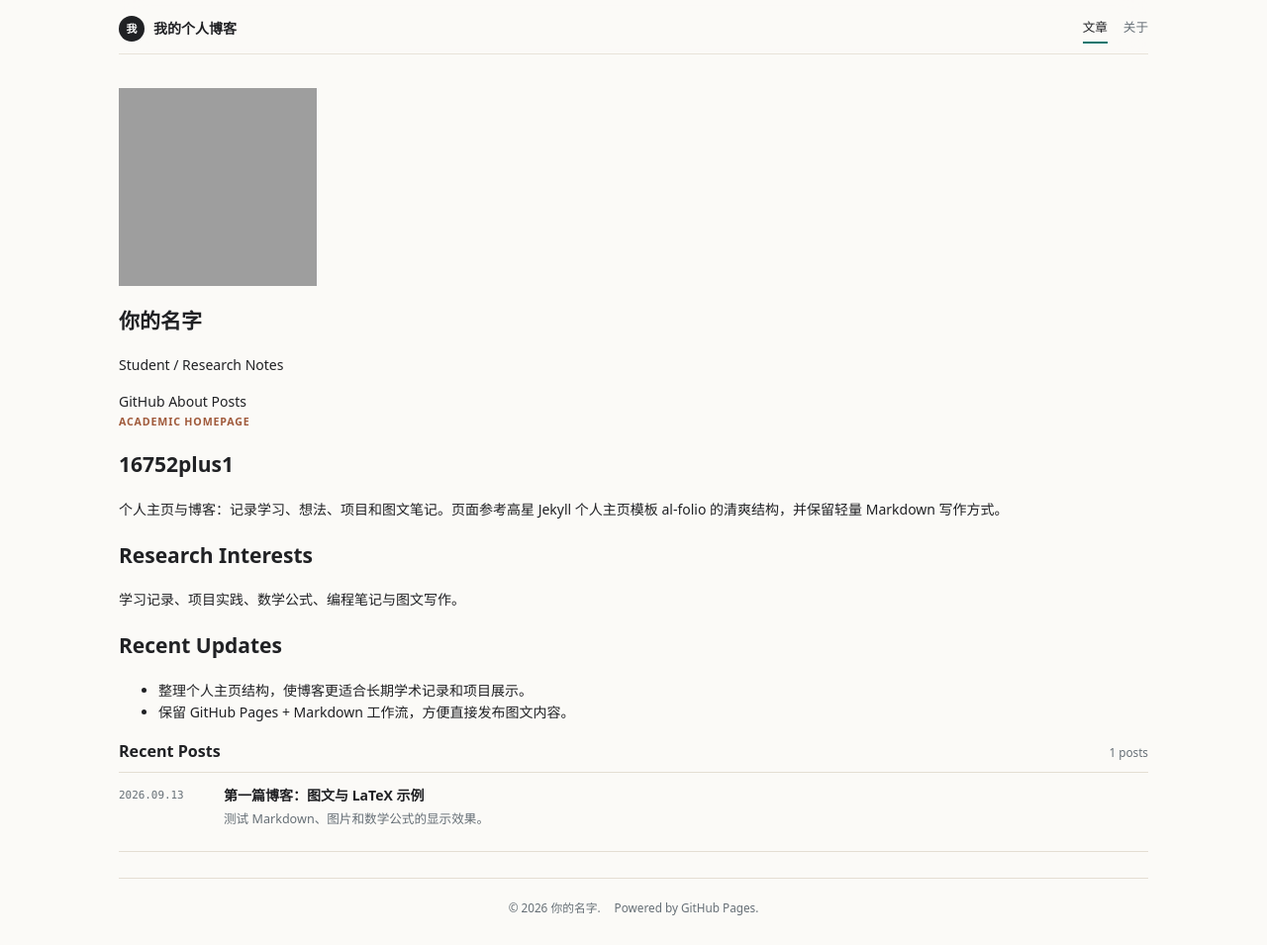
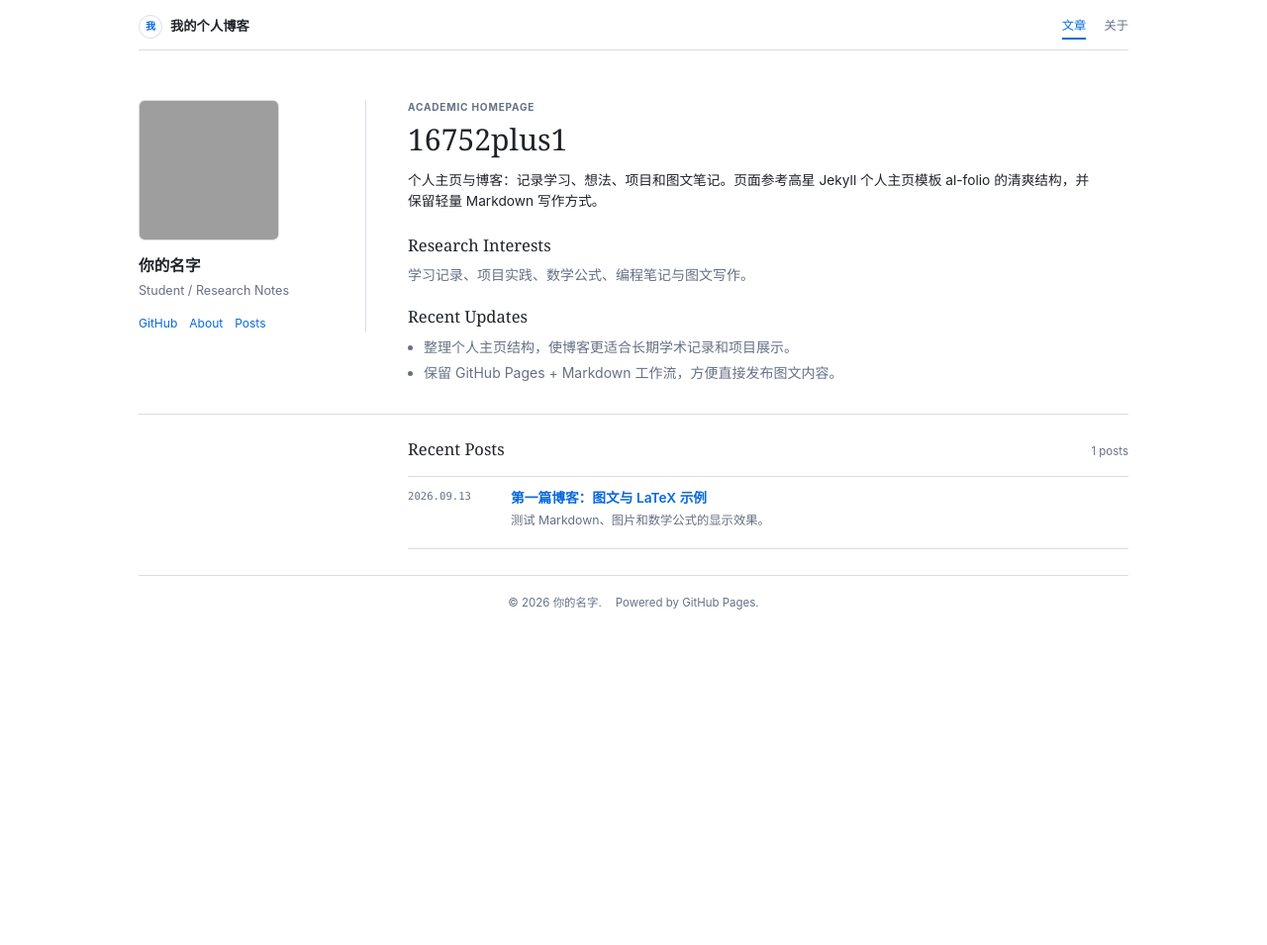
Before and after one commit to 16752plus1/16752plus1.github.io, a Jekyll site: the page built from index.md, in a window 1280 px wide and 955 px high. Shown: the whole window at 99% size. Built offline with Jekyll 4.4.1, drawn with Linux system fonts in a browser that asks for light colours; grey boxes are pictures that could not be loaded.

Commit message:
Update style.css

```diff
--- a/assets/css/style.css
+++ b/assets/css/style.css
@@ -1,35 +1,45 @@
 :root {
   color-scheme: light;
-  --bg: #fbfaf7;
+  --bg: #ffffff;
   --surface: #ffffff;
-  --soft: #f3f1ec;
-  --text: #202124;
-  --muted: #666f76;
-  --line: #e4ded3;
-  --accent: #0f766e;
-  --accent-soft: #dcefeb;
-  --link: #2563eb;
-  --warm: #a05a3b;
-  --shadow: 0 14px 34px rgba(33, 37, 41, .07);
+  --soft: #f7f7f7;
+  --text: #1f2328;
+  --muted: #667085;
+  --line: #d8dee4;
+  --accent: #0969da;
+  --accent-soft: #ddf4ff;
+  --code-bg: #f6f8fa;
+  --code-dark: #24292f;
 }
 
-* { box-sizing: border-box; }
+* {
+  box-sizing: border-box;
+}
 
-html { font-size: 14px; }
+html {
+  font-size: 14px;
+}
 
 body {
   margin: 0;
   min-height: 100vh;
   background: var(--bg);
   color: var(--text);
-  font-family: ui-sans-serif, system-ui, -apple-system, BlinkMacSystemFont, "Segoe UI", "Noto Sans SC", "Microsoft YaHei", sans-serif;
-  line-height: 1.62;
+  font-family: -apple-system, BlinkMacSystemFont, "Segoe UI", "Noto Sans SC", "Microsoft YaHei", Arial, sans-serif;
+  line-height: 1.58;
   letter-spacing: 0;
 }
 
-a { color: inherit; text-decoration: none; }
+a {
+  color: inherit;
+  text-decoration: none;
+}
 
-img { display: block; max-width: 100%; height: auto; }
+img {
+  display: block;
+  max-width: 100%;
+  height: auto;
+}
 
 .site-header {
   position: sticky;
@@ -39,134 +49,417 @@ img { display: block; max-width: 100%; height: auto; }
   align-items: center;
   justify-content: space-between;
   gap: 18px;
-  width: min(100% - 32px, 1040px);
+  width: min(100% - 32px, 1000px);
   margin: 0 auto;
-  padding: 14px 0 10px;
-  border-bottom: 1px solid rgba(228, 222, 211, .8);
-  background: rgba(251, 250, 247, .86);
-  backdrop-filter: blur(14px);
+  padding: 13px 0 10px;
+  border-bottom: 1px solid var(--line);
+  background: rgba(255, 255, 255, .94);
+  backdrop-filter: blur(12px);
 }
 
-.brand { display: inline-flex; align-items: center; gap: 9px; min-width: 0; font-weight: 700; }
+.brand {
+  display: inline-flex;
+  align-items: center;
+  gap: 8px;
+  min-width: 0;
+  color: var(--text);
+  font-size: .95rem;
+  font-weight: 650;
+}
 
 .brand-mark {
   display: grid;
-  width: 26px;
-  height: 26px;
+  width: 24px;
+  height: 24px;
   place-items: center;
+  border: 1px solid var(--line);
   border-radius: 50%;
-  background: var(--text);
-  color: #fff;
-  font-size: .78rem;
+  background: var(--surface);
+  color: var(--accent);
+  font-size: .72rem;
   font-weight: 800;
 }
 
-.nav { display: inline-flex; align-items: center; gap: 16px; color: var(--muted); font-size: .9rem; }
-.nav a { padding: 4px 0; border-bottom: 2px solid transparent; }
-.nav a:hover, .nav a[aria-current="page"] { color: var(--text); border-bottom-color: var(--accent); }
+.nav {
+  display: inline-flex;
+  align-items: center;
+  gap: 18px;
+  color: var(--muted);
+  font-size: .88rem;
+}
 
-.page-shell { width: min(100% - 32px, 1040px); margin: 0 auto; padding: 34px 0 26px; }
-.page-shell.narrow { width: min(100% - 32px, 760px); }
+.nav a {
+  padding: 3px 0;
+  border-bottom: 2px solid transparent;
+}
 
-.profile-hero {
+.nav a:hover,
+.nav a[aria-current="page"] {
+  color: var(--accent);
+  border-bottom-color: var(--accent);
+}
+
+.page-shell {
+  width: min(100% - 32px, 1000px);
+  margin: 0 auto;
+  padding: 28px 0 26px;
+}
+
+.page-shell.narrow {
+  width: min(100% - 32px, 760px);
+}
+
+.academic-profile {
   display: grid;
-  grid-template-columns: minmax(0, 1fr) 250px;
-  gap: 46px;
-  align-items: center;
-  padding: 28px 0 34px;
+  grid-template-columns: 230px minmax(0, 1fr);
+  gap: 42px;
+  align-items: start;
+  padding: 22px 0 30px;
   border-bottom: 1px solid var(--line);
 }
 
-.profile-copy h1, .article h1 {
+.profile-sidebar {
+  position: sticky;
+  top: 72px;
+  padding-right: 20px;
+  border-right: 1px solid var(--line);
+}
+
+.profile-sidebar img {
+  width: 142px;
+  height: 142px;
+  margin-bottom: 16px;
+  border: 1px solid var(--line);
+  border-radius: 6px;
+  object-fit: cover;
+}
+
+.profile-sidebar h2 {
+  margin: 0 0 4px;
+  font-size: 1.12rem;
+  line-height: 1.28;
+}
+
+.profile-sidebar p {
+  margin: 0;
+  color: var(--muted);
+  font-size: .9rem;
+}
+
+.profile-links {
+  display: flex;
+  flex-wrap: wrap;
+  gap: 8px 12px;
+  margin-top: 14px;
+  font-size: .86rem;
+}
+
+.profile-links a {
+  color: var(--accent);
+}
+
+.profile-links a:hover {
+  text-decoration: underline;
+  text-underline-offset: 3px;
+}
+
+.profile-main h1,
+.article h1 {
   margin: 0;
   max-width: 720px;
-  font-size: 2.35rem;
-  line-height: 1.12;
+  font-family: Georgia, "Times New Roman", "Noto Serif SC", serif;
+  font-size: 2.15rem;
+  font-weight: 500;
+  line-height: 1.14;
   letter-spacing: 0;
 }
 
-.profile-copy p { max-width: 680px; margin: 14px 0 0; color: var(--muted); font-size: 1rem; }
-
-.eyebrow, .panel-label {
-  margin: 0 0 8px;
-  color: var(--warm);
-  font-size: .76rem;
-  font-weight: 760;
+.eyebrow,
+.panel-label {
+  margin: 0 0 7px;
+  color: var(--muted);
+  font-size: .72rem;
+  font-weight: 700;
   letter-spacing: .08em;
   text-transform: uppercase;
 }
 
-.quick-links { display: flex; flex-wrap: wrap; gap: 9px; margin-top: 18px; }
-.quick-links a { padding: 5px 10px; border: 1px solid var(--line); border-radius: 999px; background: var(--surface); color: var(--muted); font-size: .86rem; }
-.quick-links a:hover { border-color: var(--accent); color: var(--accent); }
+.lead {
+  max-width: 700px;
+  margin: 13px 0 22px;
+  color: var(--text);
+  font-size: .98rem;
+}
 
-.profile-card { padding: 18px; border: 1px solid var(--line); border-radius: 8px; background: var(--surface); box-shadow: var(--shadow); }
-.profile-card img { width: 92px; height: 92px; margin-bottom: 14px; border-radius: 50%; border: 1px solid var(--line); }
-.profile-card h2 { margin: 0 0 6px; font-size: 1.08rem; line-height: 1.28; }
-.profile-card p, .note-panel p { margin: 0; color: var(--muted); }
+.academic-section {
+  max-width: 720px;
+  margin-top: 20px;
+}
 
-.home-sections { display: grid; grid-template-columns: 270px minmax(0, 1fr); gap: 30px; padding-top: 26px; }
-.note-panel { align-self: start; padding: 18px; border-left: 3px solid var(--accent); background: var(--soft); }
-.note-panel h2 { margin: 0 0 8px; font-size: 1.08rem; line-height: 1.32; }
+.academic-section h2,
+.section-heading h2,
+.article h2 {
+  margin: 0 0 8px;
+  font-family: Georgia, "Times New Roman", "Noto Serif SC", serif;
+  font-size: 1.18rem;
+  font-weight: 500;
+  line-height: 1.35;
+}
 
-.section-heading { display: flex; align-items: baseline; justify-content: space-between; gap: 16px; margin-bottom: 8px; }
-.section-heading h2 { margin: 0; font-size: 1.15rem; }
-.section-heading span { color: var(--muted); font-size: .84rem; }
+.academic-section p {
+  margin: 0;
+  color: var(--muted);
+}
 
-.post-list { min-width: 0; }
-.post-row { display: grid; grid-template-columns: 88px minmax(0, 1fr); gap: 18px; padding: 14px 0; border-top: 1px solid var(--line); }
-.post-row:last-child { border-bottom: 1px solid var(--line); }
-.post-row time, .article-header time { color: var(--muted); font-family: ui-monospace, SFMono-Regular, Consolas, "Liberation Mono", monospace; font-size: .78rem; }
-.post-row h3 { margin: 0 0 4px; font-size: 1rem; line-height: 1.35; }
-.post-row p { margin: 0; color: var(--muted); font-size: .9rem; }
-.post-row:hover h3 { color: var(--link); }
+.update-list {
+  margin: 0;
+  padding-left: 1.15rem;
+  color: var(--muted);
+}
 
-.tag-row { display: flex; flex-wrap: wrap; gap: 6px; margin-top: 8px; }
-.tag-row span { padding: 2px 7px; border-radius: 999px; background: var(--accent-soft); color: var(--accent); font-size: .72rem; font-weight: 650; }
-.empty-state { margin: 0; padding: 14px 0; border-top: 1px solid var(--line); color: var(--muted); }
+.update-list li + li {
+  margin-top: 4px;
+}
 
-.article { padding: 24px 0 30px; }
-.article-header { margin-bottom: 24px; padding-bottom: 20px; border-bottom: 1px solid var(--line); }
-.article-header time { display: inline-block; margin-bottom: 9px; }
-.article h1 { font-size: 2rem; }
-.article-header p { max-width: 640px; margin: 12px 0 0; color: var(--muted); font-size: .98rem; }
-.article h2 { margin: 26px 0 9px; font-size: 1.18rem; line-height: 1.35; }
-.article p, .article li { font-size: .96rem; }
-.article p { margin: 0 0 14px; }
-.article a { color: var(--link); text-decoration: underline; text-underline-offset: 3px; }
-.article img { margin: 18px 0; border: 1px solid var(--line); border-radius: 8px; background: var(--surface); }
-.article code { padding: .1rem .32rem; border: 1px solid var(--line); border-radius: 5px; background: var(--soft); color: #334155; font-size: .9em; }
-.article pre { overflow-x: auto; margin: 15px 0; padding: 14px; border: 1px solid #d6d0c6; border-radius: 8px; background: #202124; color: #f8fafc; box-shadow: var(--shadow); }
-.article pre code { padding: 0; border: 0; background: transparent; color: inherit; }
-.article figure { margin: 16px 0 22px; }
-.article figcaption { margin-top: 7px; color: var(--muted); font-size: .84rem; }
+.academic-posts {
+  max-width: 780px;
+  margin-left: 272px;
+  padding-top: 24px;
+}
+
+.section-heading {
+  display: flex;
+  align-items: baseline;
+  justify-content: space-between;
+  gap: 16px;
+  margin-bottom: 8px;
+}
+
+.section-heading span {
+  color: var(--muted);
+  font-size: .82rem;
+}
+
+.post-row {
+  display: grid;
+  grid-template-columns: 86px minmax(0, 1fr);
+  gap: 18px;
+  padding: 12px 0;
+  border-top: 1px solid var(--line);
+}
+
+.post-row:last-child {
+  border-bottom: 1px solid var(--line);
+}
+
+.post-row time,
+.article-header time {
+  color: var(--muted);
+  font-family: ui-monospace, SFMono-Regular, Consolas, "Liberation Mono", monospace;
+  font-size: .76rem;
+}
+
+.post-row h3 {
+  margin: 0 0 3px;
+  color: var(--accent);
+  font-size: .98rem;
+  font-weight: 600;
+  line-height: 1.35;
+}
+
+.post-row p {
+  margin: 0;
+  color: var(--muted);
+  font-size: .88rem;
+}
+
+.post-row:hover h3 {
+  text-decoration: underline;
+  text-underline-offset: 3px;
+}
+
+.tag-row {
+  display: flex;
+  flex-wrap: wrap;
+  gap: 6px;
+  margin-top: 7px;
+}
+
+.tag-row span {
+  padding: 1px 7px;
+  border-radius: 999px;
+  background: var(--accent-soft);
+  color: var(--accent);
+  font-size: .7rem;
+  font-weight: 600;
+}
+
+.empty-state {
+  margin: 0;
+  padding: 12px 0;
+  border-top: 1px solid var(--line);
+  color: var(--muted);
+}
+
+.article {
+  padding: 24px 0 30px;
+}
+
+.article-header {
+  margin-bottom: 24px;
+  padding-bottom: 18px;
+  border-bottom: 1px solid var(--line);
+}
+
+.article-header time {
+  display: inline-block;
+  margin-bottom: 9px;
+}
+
+.article h1 {
+  font-size: 1.9rem;
+}
+
+.article-header p {
+  max-width: 640px;
+  margin: 11px 0 0;
+  color: var(--muted);
+  font-size: .94rem;
+}
+
+.article h2 {
+  margin-top: 24px;
+}
+
+.article p,
+.article li {
+  font-size: .95rem;
+}
+
+.article p {
+  margin: 0 0 13px;
+}
+
+.article a {
+  color: var(--accent);
+  text-decoration: underline;
+  text-underline-offset: 3px;
+}
+
+.article img {
+  margin: 17px 0;
+  border: 1px solid var(--line);
+  border-radius: 6px;
+  background: var(--surface);
+}
+
+.article code {
+  padding: .08rem .3rem;
+  border: 1px solid var(--line);
+  border-radius: 4px;
+  background: var(--code-bg);
+  color: var(--code-dark);
+  font-size: .88em;
+}
+
+.article pre {
+  overflow-x: auto;
+  margin: 14px 0;
+  padding: 13px;
+  border: 1px solid var(--line);
+  border-radius: 6px;
+  background: var(--code-bg);
+  color: var(--code-dark);
+}
+
+.article pre code {
+  padding: 0;
+  border: 0;
+  background: transparent;
+  color: inherit;
+}
+
+.article figure {
+  margin: 15px 0 20px;
+}
+
+.article figcaption {
+  margin-top: 7px;
+  color: var(--muted);
+  font-size: .82rem;
+}
 
 .site-footer {
   display: flex;
   flex-wrap: wrap;
   justify-content: center;
   gap: 8px 14px;
-  width: min(100% - 32px, 1040px);
+  width: min(100% - 32px, 1000px);
   margin: 0 auto;
-  padding: 20px 0 28px;
+  padding: 18px 0 26px;
   border-top: 1px solid var(--line);
   color: var(--muted);
-  font-size: .84rem;
+  font-size: .82rem;
 }
 
 @media (max-width: 780px) {
-  .site-header, .page-shell, .page-shell.narrow, .site-footer { width: min(100% - 24px, 1040px); }
-  .profile-hero, .home-sections { grid-template-columns: 1fr; gap: 22px; }
-  .profile-card { display: grid; grid-template-columns: 72px minmax(0, 1fr); column-gap: 14px; align-items: center; }
-  .profile-card img { grid-row: span 2; width: 72px; height: 72px; margin: 0; }
-  .profile-copy h1 { font-size: 2rem; }
+  .site-header,
+  .page-shell,
+  .page-shell.narrow,
+  .site-footer {
+    width: min(100% - 24px, 1000px);
+  }
+
+  .academic-profile {
+    grid-template-columns: 1fr;
+    gap: 22px;
+  }
+
+  .profile-sidebar {
+    position: static;
+    display: grid;
+    grid-template-columns: 88px minmax(0, 1fr);
+    column-gap: 14px;
+    padding-right: 0;
+    padding-bottom: 18px;
+    border-right: 0;
+    border-bottom: 1px solid var(--line);
+  }
+
+  .profile-sidebar img {
+    grid-row: span 3;
+    width: 88px;
+    height: 88px;
+    margin: 0;
+  }
+
+  .academic-posts {
+    max-width: none;
+    margin-left: 0;
+  }
 }
 
 @media (max-width: 460px) {
-  html { font-size: 13.5px; }
-  .site-header { align-items: stretch; flex-direction: column; gap: 9px; }
-  .nav { justify-content: flex-start; gap: 18px; }
-  .post-row { grid-template-columns: 1fr; gap: 4px; }
-  .profile-card { grid-template-columns: 1fr; }
-  .profile-card img { margin-bottom: 12px; }
+  html {
+    font-size: 13.5px;
+  }
+
+  .site-header {
+    align-items: stretch;
+    flex-direction: column;
+    gap: 8px;
+  }
+
+  .nav {
+    gap: 18px;
+  }
+
+  .profile-main h1 {
+    font-size: 1.85rem;
+  }
+
+  .post-row {
+    grid-template-columns: 1fr;
+    gap: 3px;
+  }
 }
```
